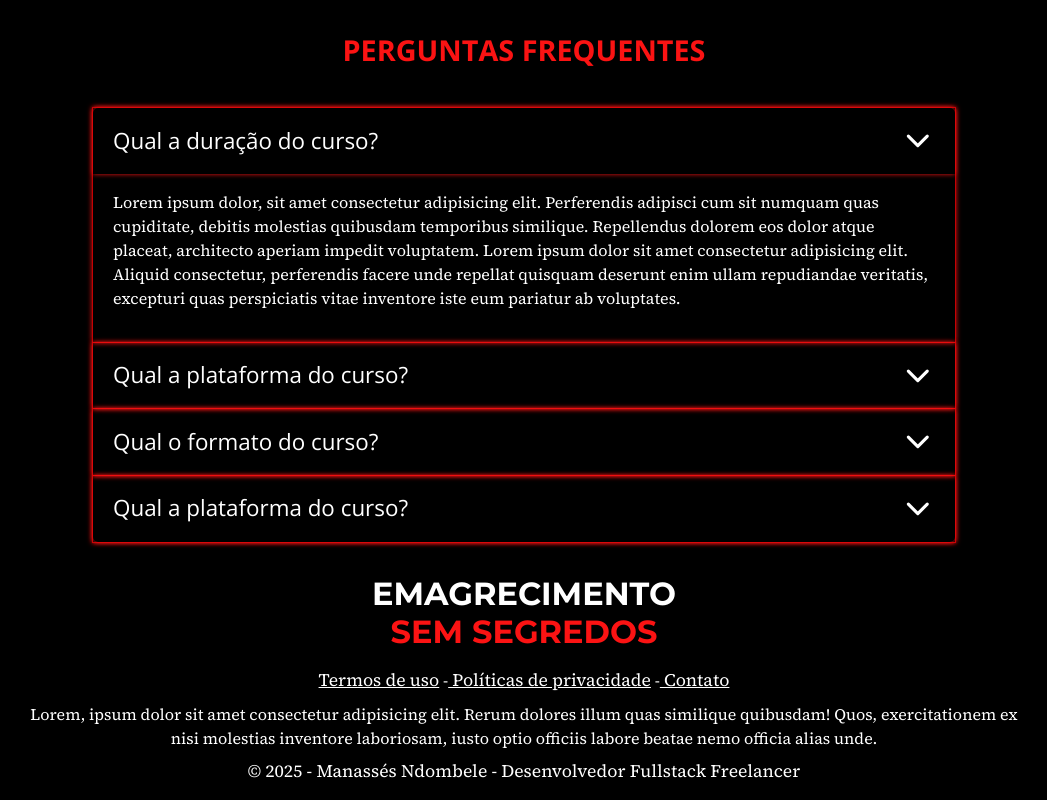
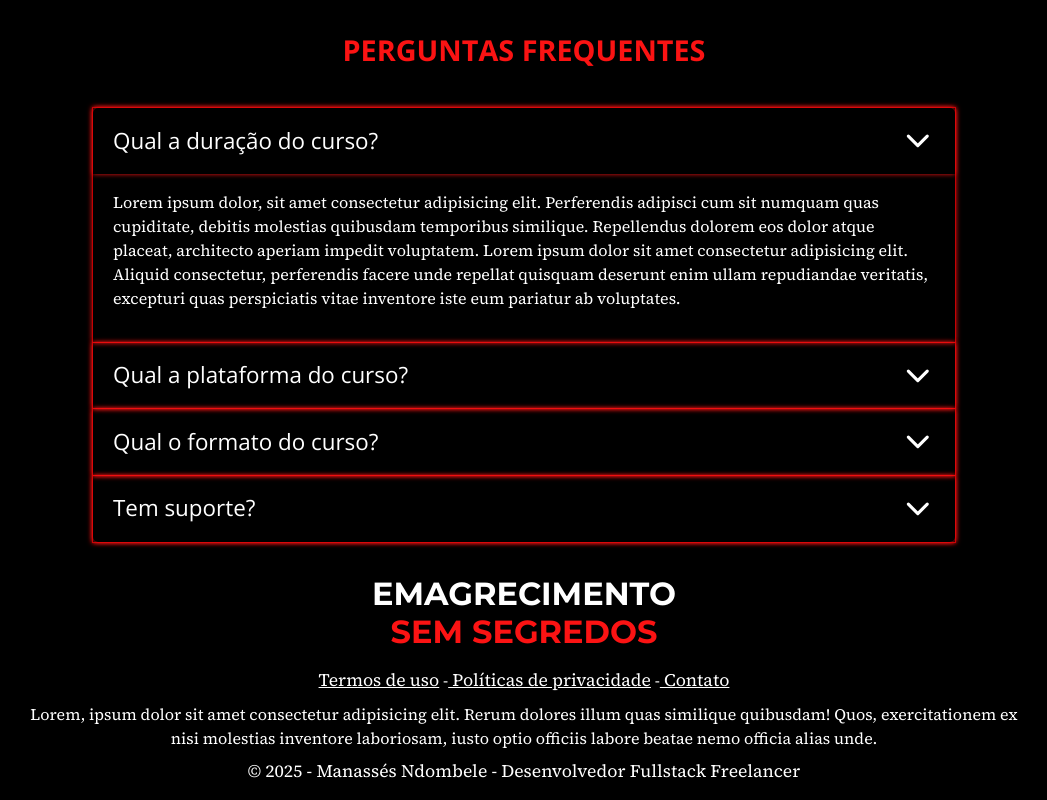
Before and after one commit to Manasses-Ndombele/ESS-Landing-Page, a React (Vite) app: page / in a window 1280 px wide. Shown: the part 5025-5825 px from the top of the page, without its empty margins (116-1163 px from the left). Built offline with nearby package versions, Linux system fonts and the light colour scheme.

Commit message:
Finalizei os detalhes da versão para laptops

```diff
--- a/src/components/FAQ.jsx
+++ b/src/components/FAQ.jsx
@@ -48,7 +48,7 @@ function FAQ() {
                 <div className="accordion-item rounded-0 bg-transparent">
                     <h3 className="accordion-header">
                         <button className="accordion-button bg-transparent d-flex align-items-center justify-content-between collapsed" type="button" data-bs-toggle="collapse" data-bs-target="#collapseFour" aria-expanded="false" aria-controls="collapseFour">
-                            Qual a plataforma do curso?
+                            Tem suporte?
                             <IoChevronDownOutline />
                         </button>
                     </h3>
--- a/src/styles/components/video-cta.sass
+++ b/src/styles/components/video-cta.sass
@@ -31,7 +31,7 @@
                 height: 28rem
 
             @include base.laptop()
-                right: -6rem
+                right: -7rem
                 top: -5rem
 
     iframe
```
